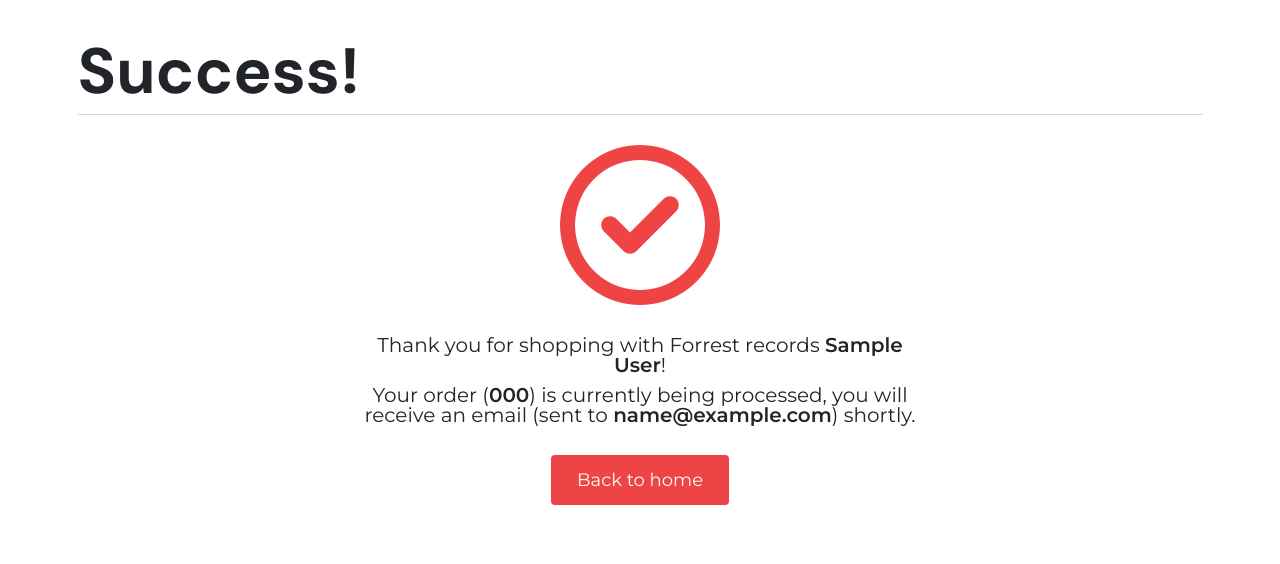
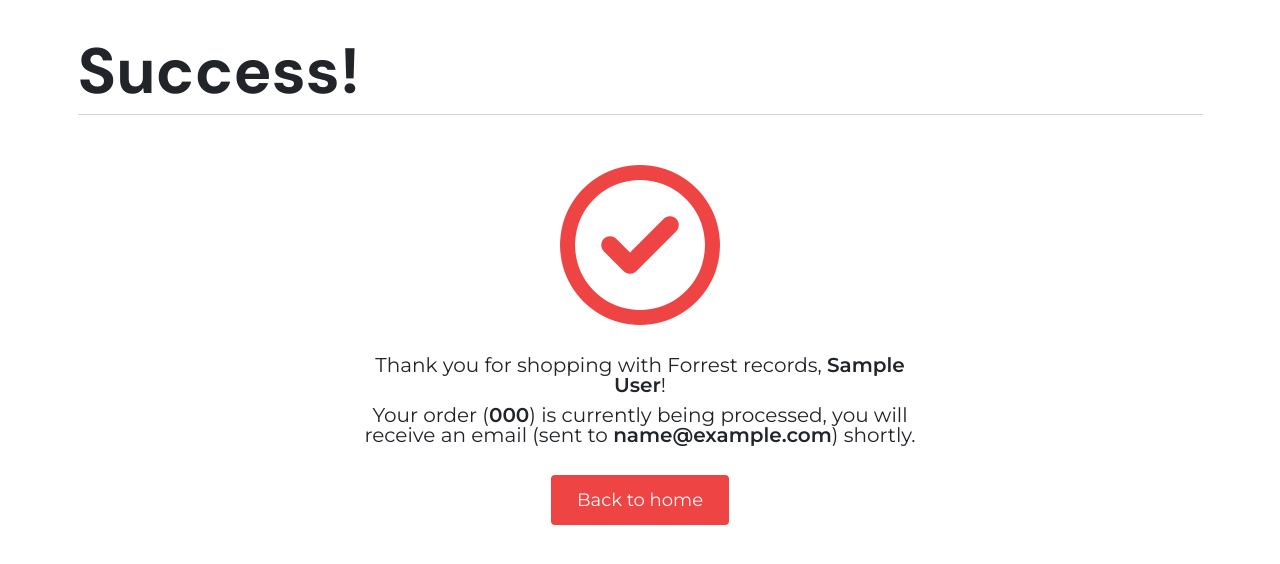
Before and after one commit to SamuelJForrest/forrest-records, a Django app: page /checkout/checkout_success/000 in a window 1280 px wide. Shown: the part 105-669 px from the top of the page. Run offline with Django 3.2, Linux system fonts and the light colour scheme; tables that the repository leaves empty hold one stand-in row (values such as "Sample post"); parts of the project's set-up code (start-up, migrations or seed data) failed here and were passed over; some libraries are stand-ins or nearby versions.

Commit message:
AMEND: updated signals for checkout page

```diff
--- a/checkout/__init__.py
+++ b/checkout/__init__.py
@@ -0,0 +1 @@
+default_app_config = 'checkout.apps.CheckoutConfig'
--- a/checkout/models.py
+++ b/checkout/models.py
@@ -132,7 +132,7 @@ class Order(models.Model):
         accounting for delivery costs.
         """
         self.order_total = self.lineitems.aggregate(
-            Sum('lineitem_total'))['lineitem_total__sum']
+            Sum('lineitem_total'))['lineitem_total__sum'] or 0
         if self.order_total < settings.FREE_DELIVERY_THRESHOLD:
             self.delivery_cost = self.order_total * settings.STANDARD_DELIVERY_PERCENTAGE / 100
         else:
--- a/checkout/signals.py
+++ b/checkout/signals.py
@@ -14,9 +14,9 @@ def update_on_save(sender, instance, created, **kwargs):
 
 
 @receiver(post_delete, sender=OrderLineItem)
-def update_on_save(sender, instance, **kwargs):
+def update_on_delete(sender, instance, **kwargs):
     """
     Update order total on lineitem delete
     """
-
+    print('delete signal received!')
     instance.order.update_total()
--- a/checkout/templates/checkout/checkout-success.html
+++ b/checkout/templates/checkout/checkout-success.html
@@ -24,8 +24,8 @@
                 <div class="checkout-success-icon">
                     <i class="fa-regular fa-circle-check"></i>
                 </div>
-                <p class="mb-3">Thank you for shopping with Forrest records <strong>{{ order.full_name }}</strong>!</p>
-                <p class="mb-5">Your order (<strong>{{ order.order_number }}</strong>) is currently being processed, you will receive an email (sent to <strong>{{ order.email }}</strong>) shortly.</p>
+                <p class="mb-3">Thank you for shopping with Forrest records, <strong>{{ order.full_name }}</strong>!</p>
+                <p class="mb-5">Your order (<strong class="word-break">{{ order.order_number }}</strong>) is currently being processed, you will receive an email (sent to <strong>{{ order.email }}</strong>) shortly.</p>
                 <a href="{% url 'home' %}" class="button">Back to home</a>
             </div>
         </div>
--- a/static/css/base.css
+++ b/static/css/base.css
@@ -93,6 +93,10 @@ table {
     opacity: 1;
   }
 }
+.word-break {
+  word-break: break-all;
+}
+
 .homepage-bg-wrap {
   position: relative;
   width: 100%;
@@ -503,6 +507,7 @@ table {
 }
 .checkout-success {
   font-size: 2rem;
+  padding: 2rem 0;
 }
 .checkout-success-icon {
   margin-bottom: 3rem;
--- a/static/css/components/_checkout.scss
+++ b/static/css/components/_checkout.scss
@@ -79,6 +79,7 @@
     // checkout success page
     &-success {
         font-size: 2rem;
+        padding: 2rem 0;
 
         &-icon {
             margin-bottom: 3rem;
--- a/static/css/modules/_utilities.scss
+++ b/static/css/modules/_utilities.scss
@@ -12,6 +12,10 @@
         z-index: 1;
         text-transform: uppercase;
     }
+}
+
+.word-break {
+    word-break: break-all;
 }
 
 %overlay {
```
Also changed, not shown: 1 other file.
